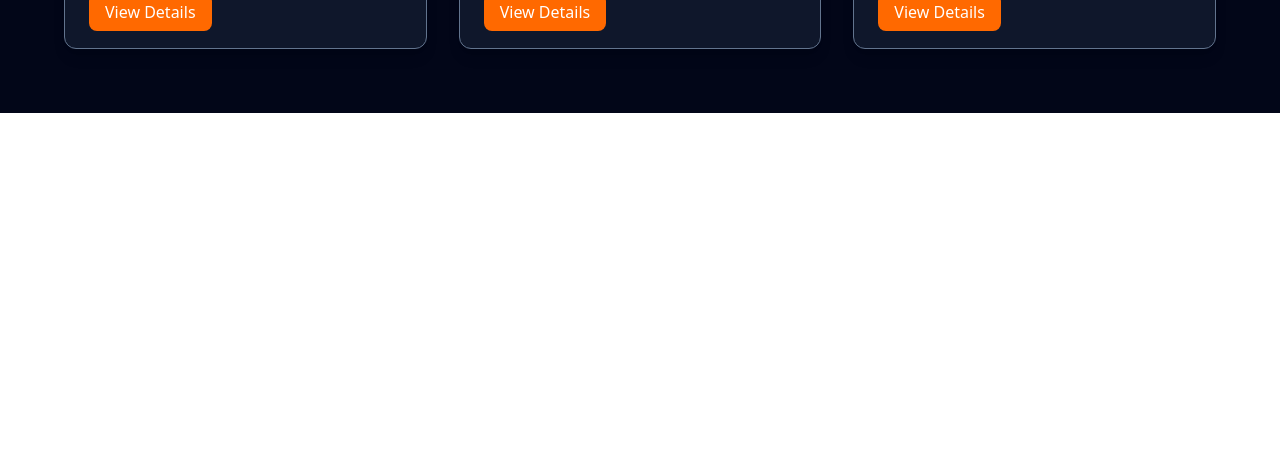
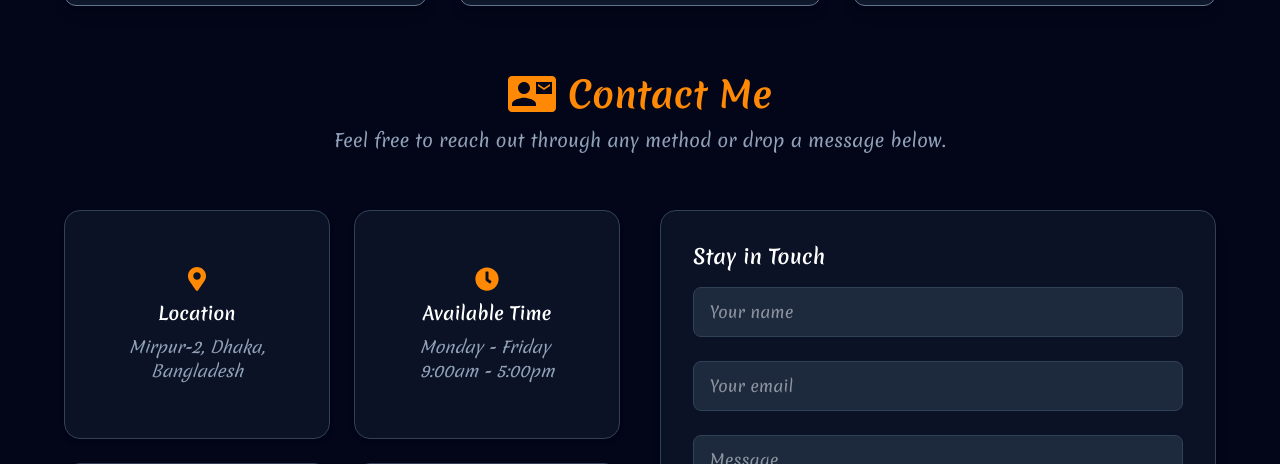
Before and after one commit to arafat22184/arafat-portfolio, a React (Vite) app: page / in a window 1280 px wide. Shown: the part 2336-2800 px from the top of the page. Before the commit the page ends 2449 px from the top, so only its background shows below. Built offline with nearby package versions, Linux system fonts and the light colour scheme.

Commit message:
added contact section

```diff
--- a/index.html
+++ b/index.html
@@ -6,7 +6,7 @@
     <meta name="viewport" content="width=device-width, initial-scale=1.0" />
     <title>Vite + React</title>
   </head>
-  <body class="bg-[#0F172A]">
+  <body class="bg-[#0F172A] merienda-font">
     <div id="root"></div>
     <script type="module" src="/src/main.jsx"></script>
   </body>
--- a/package.json
+++ b/package.json
@@ -20,6 +20,7 @@
     "react-photo-view": "^1.2.7",
     "react-router": "^7.6.3",
     "react-simple-typewriter": "^5.0.1",
+    "react-toastify": "^11.0.5",
     "react-tooltip": "^5.29.1",
     "tailwindcss": "^4.1.11"
   },
--- /dev/null
+++ b/src/Components/Contact.jsx
@@ -0,0 +1,127 @@
+import {
+  FaPhone,
+  FaWhatsapp,
+  FaEnvelope,
+  FaMapMarkerAlt,
+  FaClock,
+  FaPaperPlane,
+} from "react-icons/fa";
+import { MdContactMail } from "react-icons/md";
+import { toast } from "react-toastify";
+
+const Contact = () => {
+  const handleFormSubmit = (e) => {
+    e.preventDefault();
+    toast.error(
+      `Sorry ${e.target.name.value} Form not active yet. Please contact via email or phone.`,
+      {
+        position: "top-right",
+        autoClose: 5000,
+        hideProgressBar: false,
+        closeOnClick: false,
+        pauseOnHover: true,
+        draggable: true,
+        progress: undefined,
+        theme: "colored",
+      }
+    );
+  };
+  return (
+    <section
+      id="contact"
+      className="py-16 px-4 sm:px-8 md:px-16 bg-slate-950 text-white max-w-7xl mx-auto"
+    >
+      {/* Heading */}
+      <div className="text-center mb-14">
+        <div className="flex justify-center items-center gap-3 text-orange-400 text-4xl font-bold">
+          <MdContactMail className="text-5xl" />
+          <h2>Contact Me</h2>
+        </div>
+        <p className="text-slate-400 text-lg mt-2">
+          Feel free to reach out through any method or drop a message below.
+        </p>
+      </div>
+
+      {/* Main Grid */}
+      <div className="grid md:grid-cols-2 gap-10">
+        {/* Left - Info Cards */}
+        <div className="grid grid-cols-1 sm:grid-cols-2 gap-6">
+          {/* Location */}
+          <div className="border border-slate-700 bg-slate-900/70 p-5 rounded-2xl shadow-md space-y-2 flex flex-col justify-center items-center">
+            <FaMapMarkerAlt className="text-2xl text-orange-400" />
+            <h3 className="text-lg font-semibold">Location</h3>
+            <p className="text-slate-400 italic text-center">
+              Mirpur-2, Dhaka, Bangladesh
+            </p>
+          </div>
+
+          {/* Available Time */}
+          <div className="border border-slate-700 bg-slate-900/70 p-5 rounded-2xl shadow-md space-y-2 flex flex-col justify-center items-center">
+            <FaClock className="text-2xl text-orange-400" />
+            <h3 className="text-lg font-semibold">Available Time</h3>
+            <p className="text-slate-400 italic">
+              Monday - Friday <br /> 9:00am - 5:00pm
+            </p>
+          </div>
+
+          {/* Phone */}
+          <div className="border border-slate-700 bg-slate-900/70 p-5 rounded-2xl shadow-md space-y-2 flex flex-col justify-center items-center">
+            <FaPhone className="text-2xl text-orange-400" />
+            <h3 className="text-lg font-semibold">Phone</h3>
+            <p className="text-slate-400 italic">+8801747144726</p>
+          </div>
+
+          {/* Email */}
+          <div className="border border-slate-700 bg-slate-900/70 p-5 rounded-2xl shadow-md space-y-2 flex flex-col justify-center items-center">
+            <FaEnvelope className="text-2xl text-orange-400" />
+            <h3 className="text-lg font-semibold">Email</h3>
+            <p className="text-slate-400 italic">123alarafat@gmail.com</p>
+          </div>
+        </div>
+
+        {/* Right - Form */}
+        <form
+          onSubmit={handleFormSubmit}
+          className="space-y-6 bg-slate-900/70 border border-slate-700 p-8 rounded-2xl shadow-lg"
+        >
+          <h3 className="text-xl font-semibold text-white mb-4">
+            Stay in Touch
+          </h3>
+          <div>
+            <input
+              type="text"
+              name="name"
+              placeholder="Your name"
+              required
+              className="w-full px-4 py-3 rounded-lg bg-slate-800 text-white border border-slate-700 focus:outline-none focus:ring-2 focus:ring-orange-400"
+            />
+          </div>
+          <div>
+            <input
+              type="email"
+              placeholder="Your email"
+              required
+              className="w-full px-4 py-3 rounded-lg bg-slate-800 text-white border border-slate-700 focus:outline-none focus:ring-2 focus:ring-orange-400"
+            />
+          </div>
+          <div>
+            <textarea
+              rows="4"
+              required
+              placeholder="Message"
+              className="w-full px-4 py-3 rounded-lg bg-slate-800 text-white border border-slate-700 focus:outline-none focus:ring-2 focus:ring-orange-400"
+            ></textarea>
+          </div>
+          <button
+            type="submit"
+            className="w-full flex items-center justify-center gap-2 bg-orange-400 hover:bg-orange-500 text-slate-900 font-semibold py-3 px-6 rounded-lg transition duration-300"
+          >
+            <FaPaperPlane /> Send Message
+          </button>
+        </form>
+      </div>
+    </section>
+  );
+};
+
+export default Contact;
--- a/src/Components/Projects.jsx
+++ b/src/Components/Projects.jsx
@@ -22,7 +22,7 @@ const Projects = () => {
   return (
     <section
       id="projects"
-      className="py-16 px-4 sm:px-8 md:px-16 bg-slate-950 text-white max-w-7xl mx-auto"
+      className=" px-4 sm:px-8 md:px-16 bg-slate-950 text-white max-w-7xl mx-auto"
     >
       <div className="text-center mb-10">
         <h2 className="text-3xl md:text-5xl font-bold text-orange-400">
--- a/src/Layouts/MainLayout.jsx
+++ b/src/Layouts/MainLayout.jsx
@@ -1,4 +1,6 @@
+import { ToastContainer } from "react-toastify";
 import About from "../Components/About";
+import Contact from "../Components/Contact";
 import Header from "../Components/Header";
 import Projects from "../Components/Projects";
 import Skills from "../Components/Skills";
@@ -10,6 +12,20 @@ const MainLayout = () => {
       <About></About>
       <Skills></Skills>
       <Projects></Projects>
+      <Contact></Contact>
+
+      <ToastContainer
+        position="top-right"
+        autoClose={5000}
+        hideProgressBar={false}
+        newestOnTop={false}
+        closeOnClick={false}
+        rtl={false}
+        pauseOnFocusLoss
+        draggable
+        pauseOnHover
+        theme="colored"
+      />
     </div>
   );
 };
--- a/src/index.css
+++ b/src/index.css
@@ -1,2 +1,14 @@
+/* Font */
+@import url('https://fonts.googleapis.com/css2?family=Merienda:wght@300..900&display=swap');
+
+
+.merienda-font {
+  font-family: "Merienda", cursive;
+  font-optical-sizing: auto;
+  font-weight: 400;
+  font-style: normal;
+}
+
+
 @import "tailwindcss";
 @plugin "daisyui";
```
Also changed, not shown: 1 other file (tests, documents, lock files or other folders).
